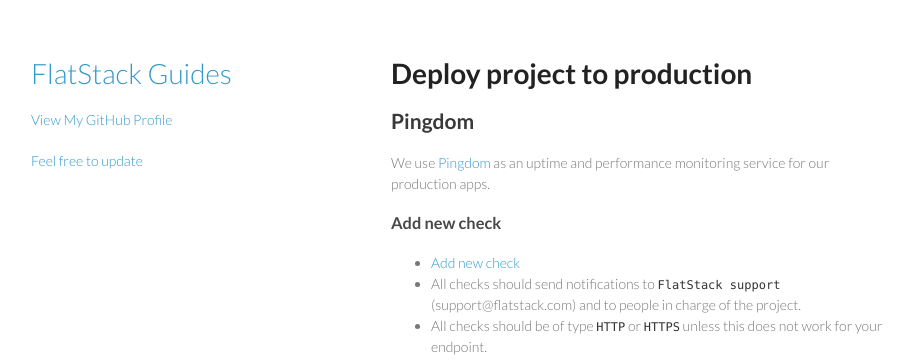
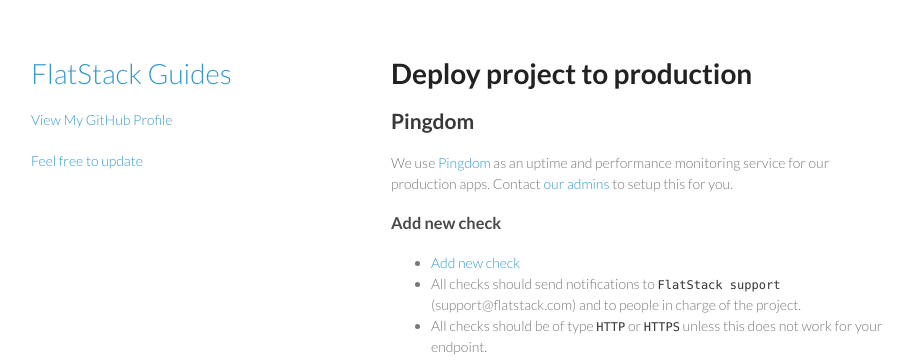
Before and after one commit to mike-burns/fs.github.com, a Jekyll site: the page built from deploy/production.md, in a window 1280 px wide. Shown: the top 360 px of the page, without its empty margins (179-1092 px from the left). Built offline with Jekyll 4.4.1, drawn with Linux system fonts in a browser that asks for light colours.

Commit message:
fix link for pingdom

```diff
--- a/deploy/production.md
+++ b/deploy/production.md
@@ -6,7 +6,8 @@ layout: default
 
 ## Pingdom
 
-We use [Pingdom](https://flatstack.basecamphq.com/W5089997) as an uptime and performance monitoring service for our production apps.
+We use [Pingdom](https://pingdom.com) as an uptime and performance monitoring service for our production apps.
+Contact [our admins](mailto:support@flatstack.com) to setup this for you.
 
 ### Add new check
 * [Add new check](https://my.pingdom.com/checks)
```
